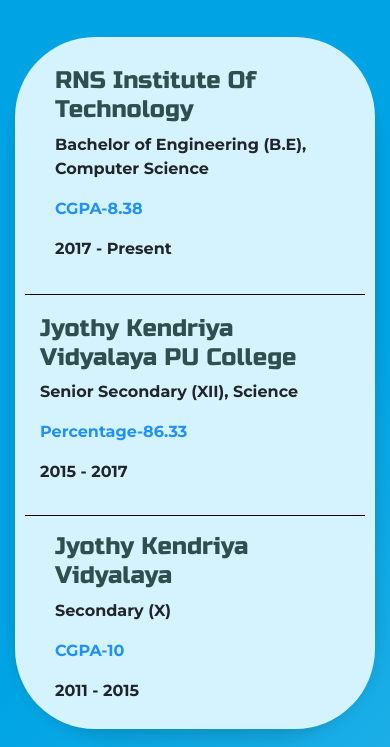
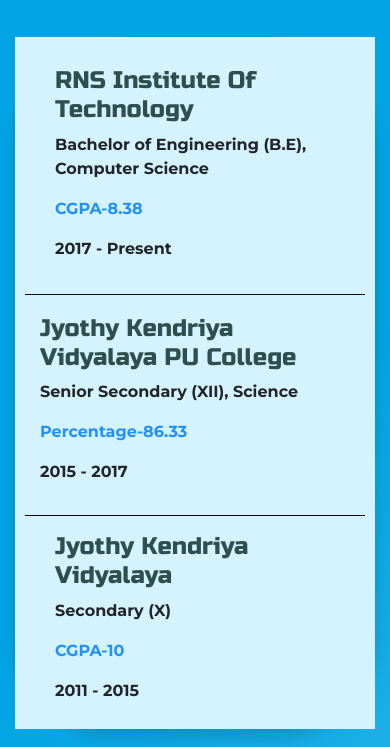
Before and after one commit to shashankbs/portfolio, a plain HTML site: page index.html in a window 390 px wide. Shown: the part 697-1444 px from the top of the page. Drawn offline with nearby package versions, Linux system fonts and the light colour scheme.

Commit message:
Update styles.css

```diff
--- a/css/styles.css
+++ b/css/styles.css
@@ -155,6 +155,10 @@ html {
         padding-top: 20px;
         padding-bottom: 15px;
     }
+
+     .education {
+        border-radius: 0px;
+    }
 }
 
 @import url("//maxcdn.bootstrapcdn.com/font-awesome/4.3.0/css/font-awesome.min.css");
```
